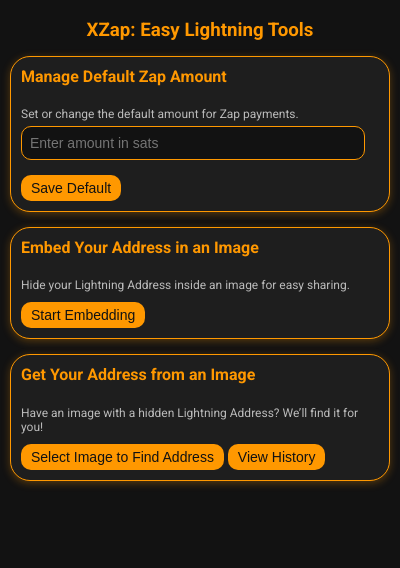
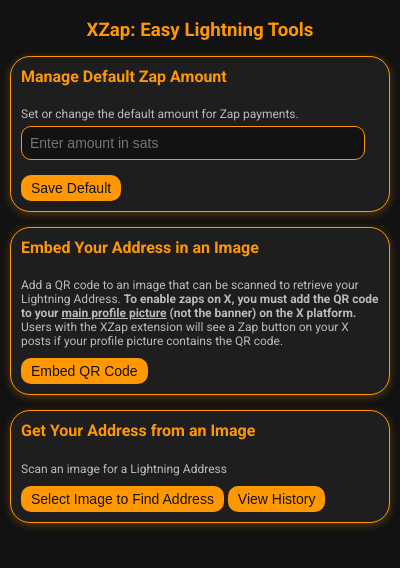
Before and after one commit to TimA314/xzap, a browser extension: page src/popup.html in a window 400 px wide. Drawn offline with Linux system fonts and the light colour scheme.

Commit message:
Update embedding instructions for Lightning Address and improve user guidance

```diff
--- a/src/popup.html
+++ b/src/popup.html
@@ -101,14 +101,14 @@
   <!-- Embed Your Lightning Address into an Image -->
   <div class="section">
     <h4>Embed Your Address in an Image</h4>
-    <p class="info-text">Hide your Lightning Address inside an image for easy sharing.</p>
-    <button id="startEtchButton">Start Embedding</button>
+    <p class="info-text">Add a QR code to an image that can be scanned to retrieve your Lightning Address. <strong>To enable zaps on X, you must add the QR code to your <u>main profile picture</u> (not the banner) on the X platform.</strong> Users with the XZap extension will see a Zap button on your X posts if your profile picture contains the QR code.</p>
+    <button id="embedImageButton">Embed QR Code</button>
   </div>
 
   <!-- Get Your Lightning Address from an Image -->
   <div class="section">
     <h4>Get Your Address from an Image</h4>
-    <p class="info-text">Have an image with a hidden Lightning Address? We’ll find it for you!</p>
+    <p class="info-text">Scan an image for a Lightning Address</p>
     <button id="parseSelectButton">Select Image to Find Address</button>
     <button id="historyButton">View History</button>
   </div>
```
